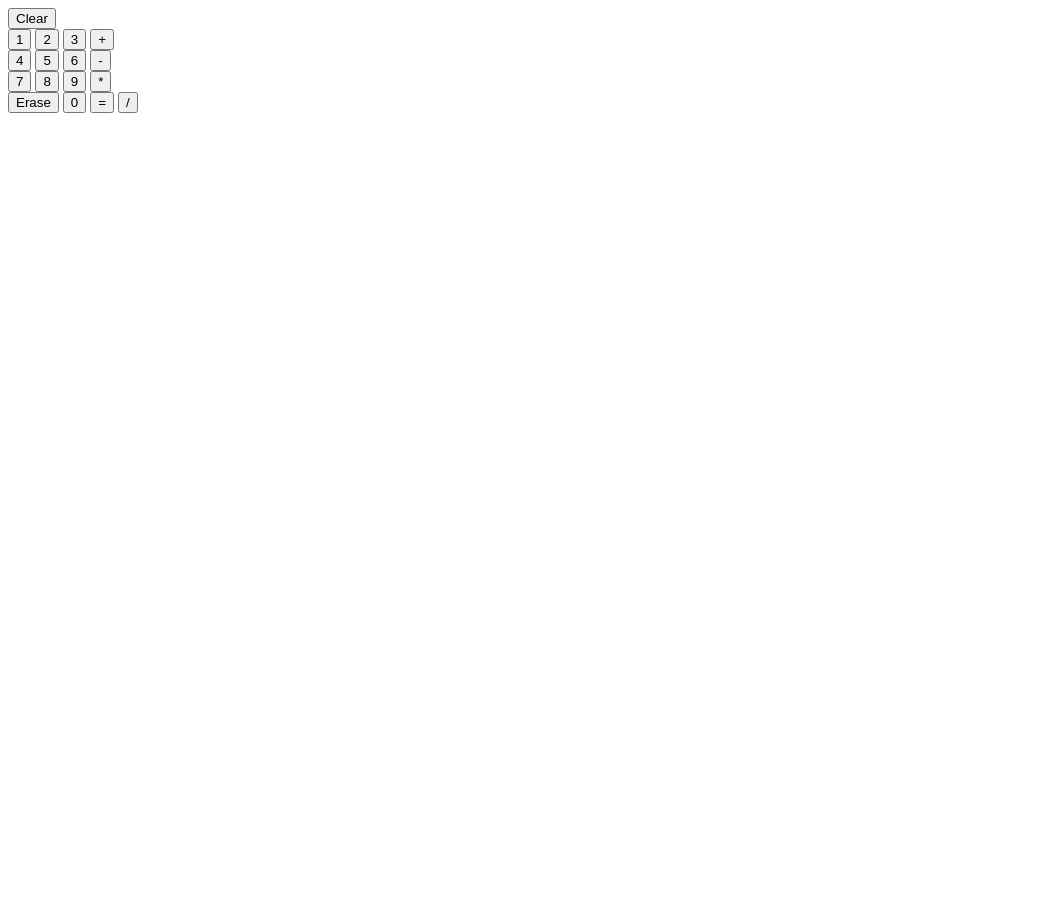
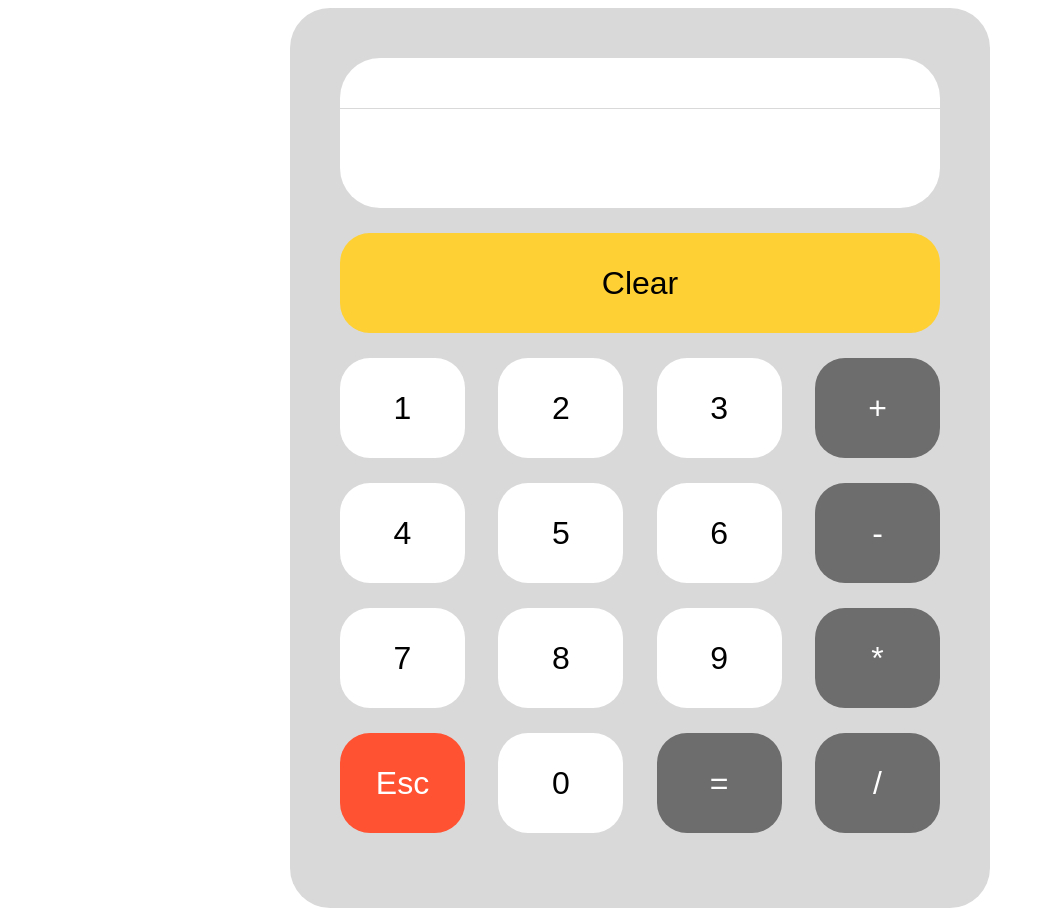
Before and after one commit to marbahi/odin-calculator, a plain HTML site: page index.html in a window 1280 px wide. Shown: the whole page, without its empty margins (0-1045 px from the left). Before the commit the page ends 800 px from the top, so only its background shows below. Drawn offline with Linux system fonts and the light colour scheme.

Commit message:
Adding UI
I add ui to help me on javascript (maybe) later, i shape like
simple calculator

```diff
--- a/index.html
+++ b/index.html
@@ -4,12 +4,16 @@
     <meta charset="UTF-8">
     <meta name="viewport" content="width=device-width, initial-scale=1.0">
     <script src="script.js" defer></script>
+    <link rel="stylesheet" href="style.css">
     <title>Calculator</title>
 </head>
 <body>
     <div id="calculator">
-        <div id="display"></div>
-        <button class="clear">Clear</button>
+        <div class="display Small"></div>
+        <div class="display Big"></div>
+        <div class="section">
+            <button class="clear">Clear</button>
+        </div>
         <div class="section one">
             <button>1</button>
             <button>2</button>
@@ -29,9 +33,9 @@
             <button class="operator">*</button>
         </div>
         <div class="section fourth">
-            <button class="erase">Erase</button>
+            <button class="erase">Esc</button>
             <button>0</button>
-            <button>=</button>
+            <button class="operator">=</button>
             <button class="operator">/</button>
         </div>
     </div>
--- a/script.js
+++ b/script.js
@@ -13,3 +13,7 @@ function multiply(fNum, LNum) {
 function divide(fNum, LNum) {
     return fNum / LNum;
 }
+
+let firstNumber;
+let lastNUmber;
+let operator;
--- /dev/null
+++ b/style.css
@@ -0,0 +1,68 @@
+body {
+    display: flex;
+    justify-content: center;
+    align-items: center;
+}
+
+#calculator {
+    width: 600px;
+    height: 800px;
+    border-radius: 40px;
+    background-color: #D9D9D9;
+    padding: 50px;
+    display: flex;
+    flex-direction: column;
+    align-items: center;
+}
+
+.display {
+    justify-content: center;
+    width: 600px;
+    background-color: white;
+    margin-bottom: 25px;
+}
+
+.display.Small {
+    height: 50px;
+    border-top-left-radius: 40px;
+    border-top-right-radius: 40px;
+    margin-bottom: 1px;
+}
+
+.display.Big {
+    height: 100px;
+    border-bottom-left-radius: 40px;
+    border-bottom-right-radius: 40px;
+}
+
+.section {
+    margin-bottom: 25px;
+    display: flex;
+    width: 600px;
+    justify-content: space-between;
+}
+
+button {
+    width: 125px;
+    height: 100px;
+    background-color: white;
+    color: black;
+    border: 0px;
+    border-radius: 30px;
+    font-size: 32px;
+}
+
+.clear {
+    width: 600px;
+    background-color: #FFD033;
+}
+
+.operator {
+    background-color: #6D6D6D;
+    color: white;
+}
+
+.erase {
+    background-color: #FF5233;
+    color: white;
+}
```
